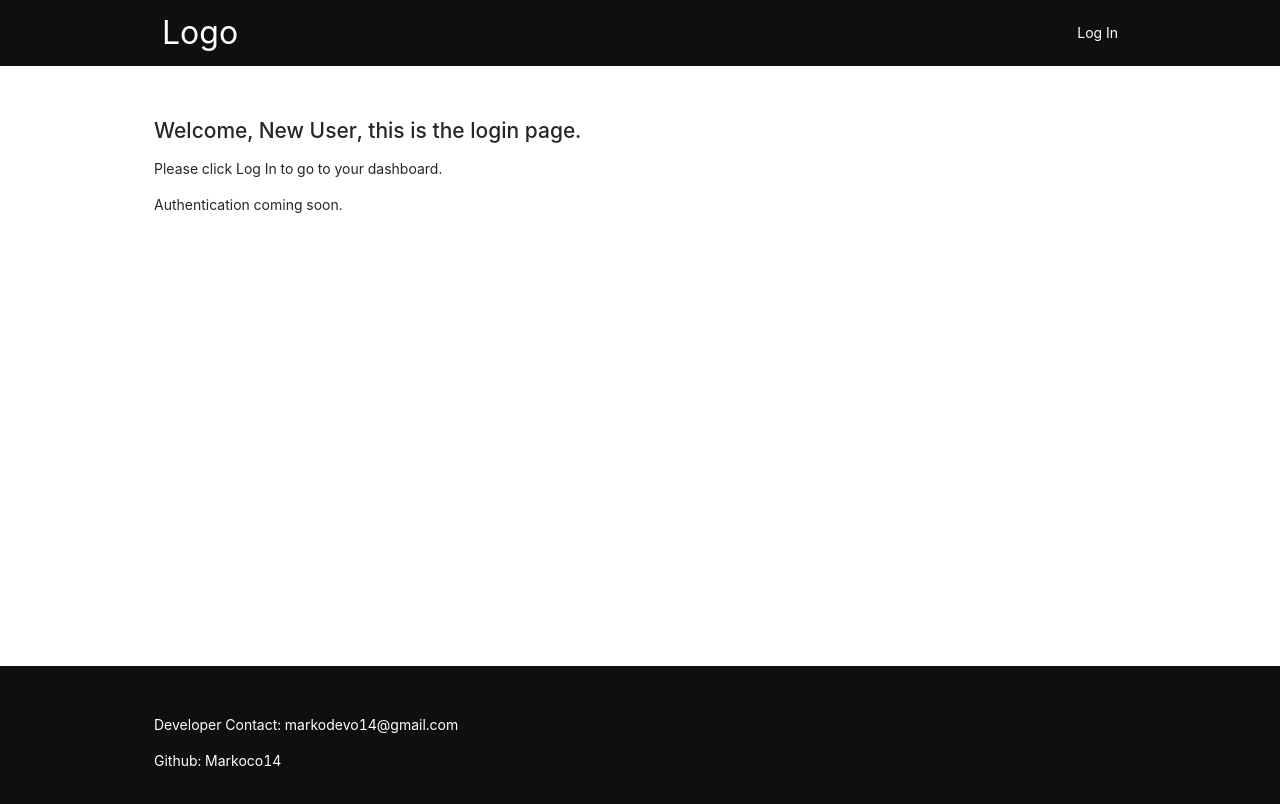
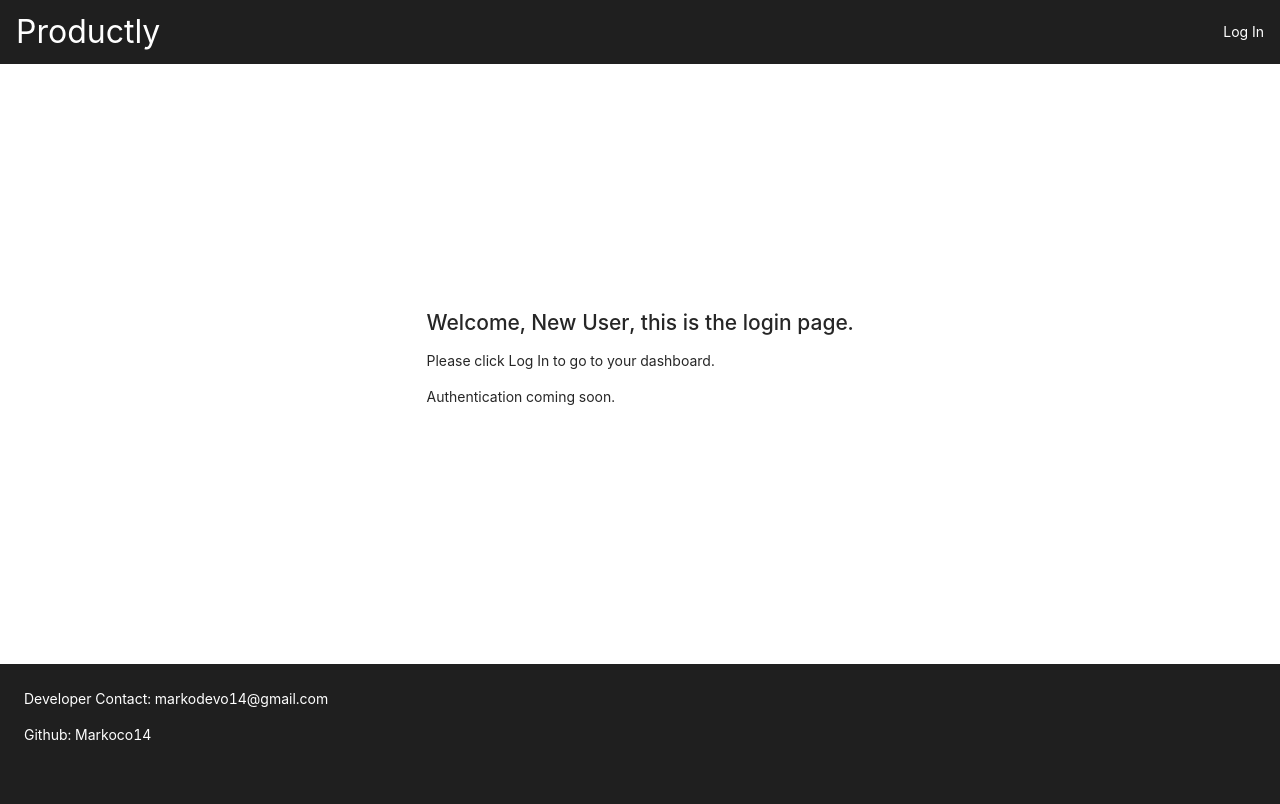
Before and after one commit to markoco14/nextjs-admin, a Next.js app: page / in a window 1280 px wide. Shown: the top 804 px of the page. Built offline with nearby package versions, Linux system fonts and the light colour scheme; what miragejs would draw is missing.

Commit message:
change to antd

```diff
--- a/package.json
+++ b/package.json
@@ -9,6 +9,7 @@
     "lint": "next lint"
   },
   "dependencies": {
+    "@ant-design/icons": "^4.7.0",
     "antd": "^4.21.7",
     "next": "12.2.2",
     "react": "18.2.0",
--- a/pages/index.js
+++ b/pages/index.js
@@ -1,48 +1,56 @@
-import Link from "next/link";
+import Link from 'next/link';
+import { Row, Col, Menu, Card } from 'antd';
 
 export default function Home() {
   return (
     <>
-    <header>
-      <div className="container flex navbar">
-        <span className="logo">Logo</span>
-        <nav>
-          <ul role="list">
-            <li>
-              <Link href={`/admin`}>
-                <a>Log In</a>
-              </Link>
-            </li>
-          </ul>
-        </nav>
-      </div>
+    <header style={{ backgroundColor: '#1f1f1f' }}>
+        <Row style={{flexFlow: 'nowrap', height: '64px', backgroundColor: '#1f1f1f', color: 'white', padding: '0 1rem' }}>
+          <Col span={6} style={{ display: 'flex', alignItems: 'center'}}>
+            <span style={{fontSize: '2rem'}}>Productly</span>
+          </Col>
+          <Col span={18} style={{ display: 'flex', justifyContent: 'right', alignItems: 'center'}}>
+            <Link href={`/admin`}>
+              <a>Log In</a>
+            </Link>
+          </Col>
+        </Row>
     </header>
     <main>
-      <section className="section bg-white welcome">
-        <div className="container">
+      <section style={{ backgroundColor: 'white' }}>
+        <Card
+          bordered={false}
+          style={{ minHeight: '75vh', maxWidth: '1200px', margin: 'auto' }}
+          className='grid-center'
+        >
           <h1>Welcome, New User, this is the login page.</h1>
           <p>Please click Log In to go to your dashboard.</p>
           <p>Authentication coming soon.</p>
-        </div>
+        </Card>
       </section>
     </main>
-    <footer className="footer">
-      <div className="container">
+    <footer
+      style={{ backgroundColor: '#1f1f1f' }}
+    >
+      <Card
+        bordered={false}
+        style={{ minHeight: '25vh', backgroundColor: '#1f1f1f', color: 'white' }}
+      >
         <p>
-          Developer Contact:{" "}
-          <a href="mailto:markodevo14@gmail.com">markodevo14@gmail.com</a>
+          Developer Contact:{' '}
+          <a href='mailto:markodevo14@gmail.com'>markodevo14@gmail.com</a>
         </p>
         <p>
-          Github:{" "}
+          Github:{' '}
           <a
-            href="https://github.com/markoco14"
-            target="_about"
-            rel="noopenner noreferrer"
+            href='https://github.com/markoco14'
+            target='_about'
+            rel='noopenner noreferrer'
           >
             Markoco14
           </a>
         </p>
-      </div>
+      </Card>
     </footer>
 
     </>
--- a/styles/globals.css
+++ b/styles/globals.css
@@ -19,16 +19,13 @@ body {
   min-height: 100%;
   font-family: -apple-system, BlinkMacSystemFont, Segoe UI, Roboto, Oxygen,
     Ubuntu, Cantarell, Fira Sans, Droid Sans, Helvetica Neue, sans-serif;
-    background-color: rgb(15,15,15);
+    /* color: white; */
+    background-color: rgb(187, 186, 186);
 }
 
 ul {
   padding: 0;
   margin: 0;
-}
-
-ul > * {
-  list-style: none;
 }
 
 a {
@@ -44,7 +41,27 @@ a {
 
 /* Utility Styles */
 
-.bg-white {
+.show-800 {
+  display: none;
+}
+
+@media screen and (max-width: 800px) {
+  .hide-800 {
+    display: none;
+  }
+
+  .show-800 {
+    display: block;
+  }
+}
+
+.grid-center {
+  display: grid;
+  place-content: center;
+  margin-top: -5rem;
+}
+
+/* .bg-white {
   background-color: white;
 }
 
@@ -77,11 +94,11 @@ a {
   width: min(100%, 1000px);
   padding: 0 1em;
   margin: auto;
-}
+} */
 
 /* Header Navbar */
 
-.header-container {
+/* .header-container {
   padding: 0 1em;
 }
 
@@ -101,11 +118,11 @@ a {
 
 .navigation-list {
   gap:1rem;
-}
+} */
 
 /* Side Navbar */
 
-.admin-grid {
+/* .admin-grid {
   grid-template-columns: 175px 1fr;
   min-height:100vh;
 }
@@ -132,15 +149,15 @@ a {
 
 .nav-list-item:hover {
   border-bottom: 2px solid white;
-}
+} */
 
 
 /* Landing Page */
 
-.footer {
+/* .footer {
   color: white;
   padding: 3rem 0;
-}
+} */
 
 /* Product Page */
 
```
Also changed, not shown: 1 other file (tests, documents, lock files or other folders).
